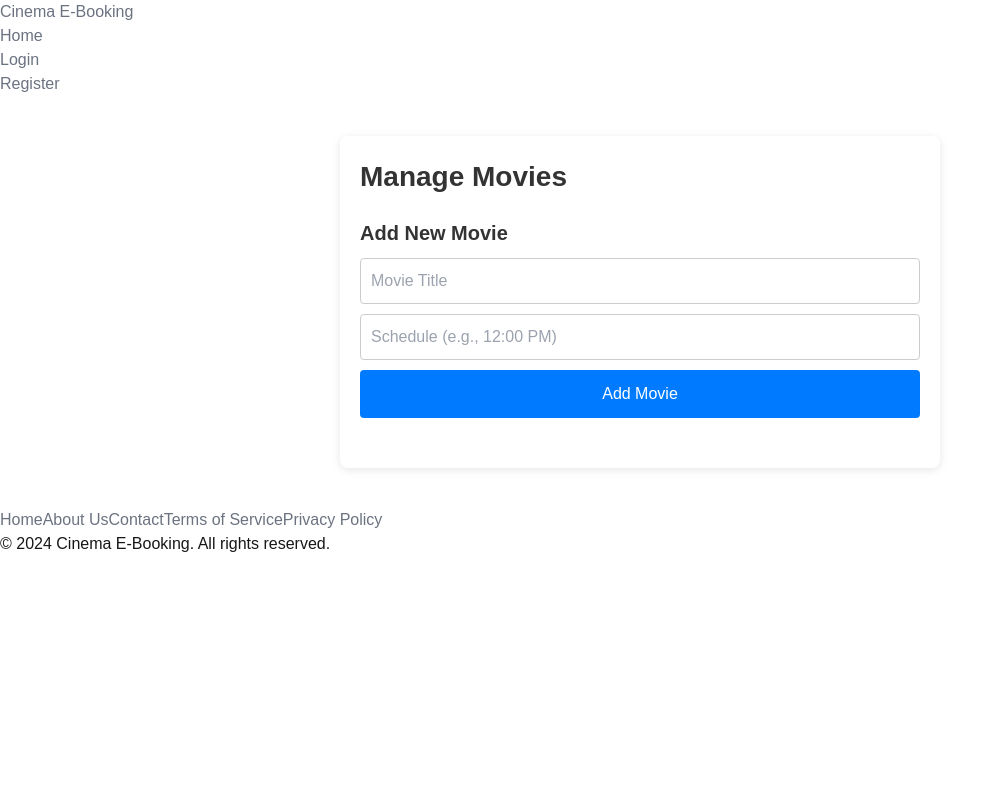
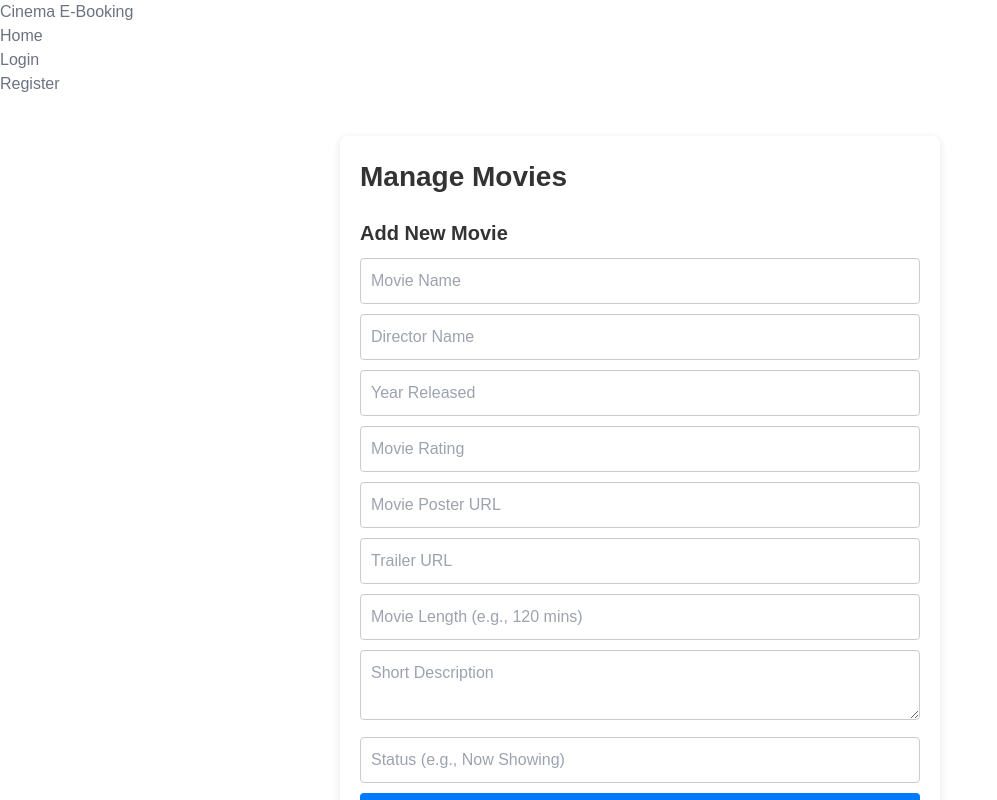
Before and after one commit to shaan101patel/FrontEndMB, a Next.js app in the folder my-app/: page /ManageMovie in a window 1280 px wide. Shown: the top 800 px of the page, without its empty margins (0-997 px from the left). Built offline with nearby package versions, Linux system fonts and the light colour scheme.

Commit message:
admin page

```diff
--- a/my-app/src/app/ManageMovie/page.js
+++ b/my-app/src/app/ManageMovie/page.js
@@ -1,27 +1,55 @@
-// app/ManageMovie/page.js
-
 "use client";
 
 import React, { useState } from 'react';
 import './page.css'; // Import the CSS file
+import { addMovie } from '../movieService'; // Import the addMovie function from movieService
 
 export default function ManageMovies() {
     const [movies, setMovies] = useState([]);
-    const [newMovie, setNewMovie] = useState({ title: '', schedule: '' });
+    const [newMovie, setNewMovie] = useState({
+        movieName: '',
+        directorName: '',
+        yearReleased: '',
+        movieRating: '',
+        moviePoster: '',
+        trailerUrl: '',
+        movieLength: '',
+        shortDescription: '',
+        status: ''
+    });
 
-    // Function to add a new movie to the list
-    const handleAddMovie = () => {
-        if (!newMovie.title || !newMovie.schedule) {
+    // Function to add a new movie to the list and the backend
+    const handleAddMovie = async () => {
+        // Check if all fields are filled in
+        if (Object.values(newMovie).some(field => !field)) {
             alert("Please fill in all fields.");
             return;
         }
 
-        const updatedMovies = [
-            ...movies,
-            { id: movies.length + 1, ...newMovie },
-        ];
-        setMovies(updatedMovies);
-        setNewMovie({ title: '', schedule: '' });
+        try {
+            // Add movie to backend
+            await addMovie(newMovie);
+
+            // Update the local state if the movie is successfully added in backend
+            const updatedMovies = [
+                ...movies,
+                { id: movies.length + 1, ...newMovie },
+            ];
+            setMovies(updatedMovies);
+            setNewMovie({
+                movieName: '',
+                directorName: '',
+                yearReleased: '',
+                movieRating: '',
+                moviePoster: '',
+                trailerUrl: '',
+                movieLength: '',
+                shortDescription: '',
+                status: ''
+            });
+        } catch (error) {
+            alert("Failed to add movie. Please try again.");
+        }
     };
 
     // Function to delete a movie from the list
@@ -36,18 +64,67 @@ export default function ManageMovies() {
 
             <div className="add-movie-section">
                 <h3 className="section-subtitle">Add New Movie</h3>
+
                 <input
                     type="text"
-                    placeholder="Movie Title"
-                    value={newMovie.title}
-                    onChange={(e) => setNewMovie({ ...newMovie, title: e.target.value })}
+                    placeholder="Movie Name"
+                    value={newMovie.movieName}
+                    onChange={(e) => setNewMovie({ ...newMovie, movieName: e.target.value })}
                     className="input-field"
                 />
                 <input
                     type="text"
-                    placeholder="Schedule (e.g., 12:00 PM)"
-                    value={newMovie.schedule}
-                    onChange={(e) => setNewMovie({ ...newMovie, schedule: e.target.value })}
+                    placeholder="Director Name"
+                    value={newMovie.directorName}
+                    onChange={(e) => setNewMovie({ ...newMovie, directorName: e.target.value })}
+                    className="input-field"
+                />
+                <input
+                    type="text"
+                    placeholder="Year Released"
+                    value={newMovie.yearReleased}
+                    onChange={(e) => setNewMovie({ ...newMovie, yearReleased: e.target.value })}
+                    className="input-field"
+                />
+                <input
+                    type="text"
+                    placeholder="Movie Rating"
+                    value={newMovie.movieRating}
+                    onChange={(e) => setNewMovie({ ...newMovie, movieRating: e.target.value })}
+                    className="input-field"
+                />
+                <input
+                    type="text"
+                    placeholder="Movie Poster URL"
+                    value={newMovie.moviePoster}
+                    onChange={(e) => setNewMovie({ ...newMovie, moviePoster: e.target.value })}
+                    className="input-field"
+                />
+                <input
+                    type="text"
+                    placeholder="Trailer URL"
+                    value={newMovie.trailerUrl}
+                    onChange={(e) => setNewMovie({ ...newMovie, trailerUrl: e.target.value })}
+                    className="input-field"
+                />
+                <input
+                    type="text"
+                    placeholder="Movie Length (e.g., 120 mins)"
+                    value={newMovie.movieLength}
+                    onChange={(e) => setNewMovie({ ...newMovie, movieLength: e.target.value })}
+                    className="input-field"
+                />
+                <textarea
+                    placeholder="Short Description"
+                    value={newMovie.shortDescription}
+                    onChange={(e) => setNewMovie({ ...newMovie, shortDescription: e.target.value })}
+                    className="input-field"
+                ></textarea>
+                <input
+                    type="text"
+                    placeholder="Status (e.g., Now Showing)"
+                    value={newMovie.status}
+                    onChange={(e) => setNewMovie({ ...newMovie, status: e.target.value })}
                     className="input-field"
                 />
                 <button
@@ -62,8 +139,12 @@ export default function ManageMovies() {
                 {movies.map((movie) => (
                     <li key={movie.id} className="movie-item">
                         <div>
-                            <p className="movie-title">{movie.title}</p>
-                            <p className="movie-schedule">Schedule: {movie.schedule}</p>
+                            <p className="movie-title">{movie.movieName}</p>
+                            <p className="movie-details">
+                                Director: {movie.directorName} | Released: {movie.yearReleased} | Rating: {movie.movieRating}
+                            </p>
+                            <p className="movie-schedule">Status: {movie.status}</p>
+                            <p className="movie-description">{movie.shortDescription}</p>
                         </div>
                         <button
                             onClick={() => handleDeleteMovie(movie.id)}
--- a/my-app/src/app/movieService.js
+++ b/my-app/src/app/movieService.js
@@ -1,4 +1,3 @@
-
 import axios from 'axios';
 
 // Base API URLs
@@ -8,6 +7,42 @@ const REGISTER_URL = 'http://localhost:9090/register'; // For registering users
 const VERIFY_EMAIL_URL = 'http://localhost:9090/Success'; // For verifying emails
 const LOGIN_URL = 'http://localhost:9090/login'; // For login
 const USER_PROFILE_URL = 'http://localhost:9090/user-profile'; // For getting user profile
+const ADD_MOVIE_URL = 'http://localhost:9090/add-movie'; // URL for adding a new movie
+const PROMOTION_OPTIN_URL = 'http://localhost:9090/api/users/promotion-optin';
+const ADD_PROMOTION_URL = 'http://localhost:9090/api/promotions/add';
+
+// Function to update promotion opt-in status for a user
+export const updatePromotionOptIn = async (userId, optIn) => {
+    try {
+        const response = await axios.post(PROMOTION_OPTIN_URL, { userId, optIn });
+        return response.data;
+    } catch (error) {
+        console.error("Failed to update promotion opt-in status:", error);
+        throw error;
+    }
+};
+
+// Function to add a new promotion and send notifications to opted-in users
+export const addPromotion = async (promotionData) => {
+    try {
+        const response = await axios.post(ADD_PROMOTION_URL, promotionData);
+        return response.data;
+    } catch (error) {
+        console.error("Failed to add promotion:", error);
+        throw error;
+    }
+};
+
+// Function to add a movie to the database
+export const addMovie = async (movieData) => {
+    try {
+        const response = await axios.post(ADD_MOVIE_URL, movieData);
+        return response.data;
+    } catch (error) {
+        console.error("Failed to add movie:", error);
+        throw error;
+    }
+};
 
 // Function to fetch all movies
 export const fetchMovies = async () => {
--- a/my-app/src/app/profile/page.js
+++ b/my-app/src/app/profile/page.js
@@ -1173,7 +1173,7 @@ export default function EditProfile() {
     useEffect(() => {
         const fetchUserData = async () => {
             try {
-                const userData = await fetchUserProfile('shrutichari4@gmail.com'); // Adjust as needed
+                const userData = await fetchUserProfile('jheel.dhruv04@gmail.com'); // Adjust as needed
 
                 // Pre-fill form data with user data
                 setFormData({
```
Also changed, not shown: my-app/src/app/promotions/page.js (+21 -10 lines).
